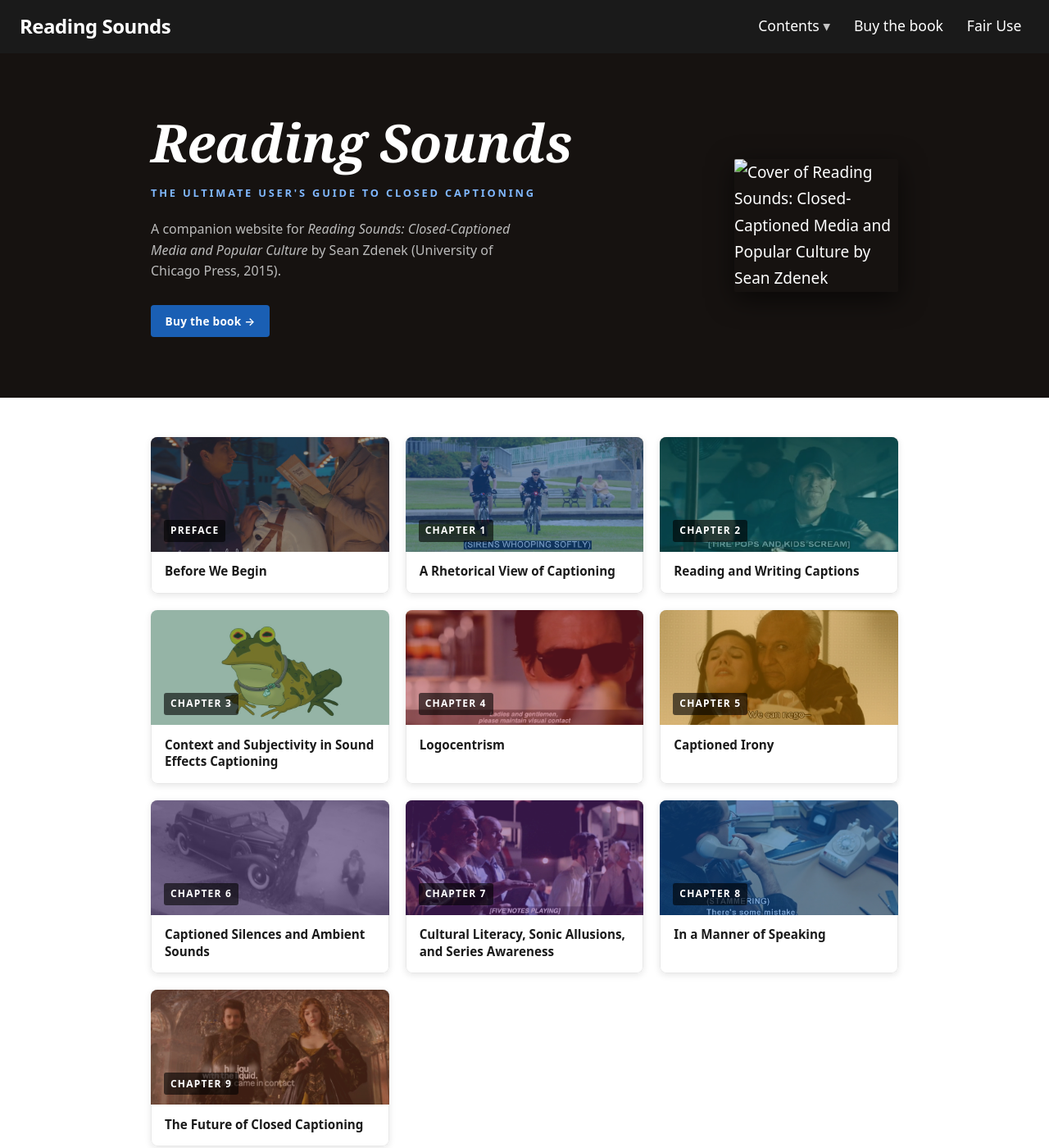
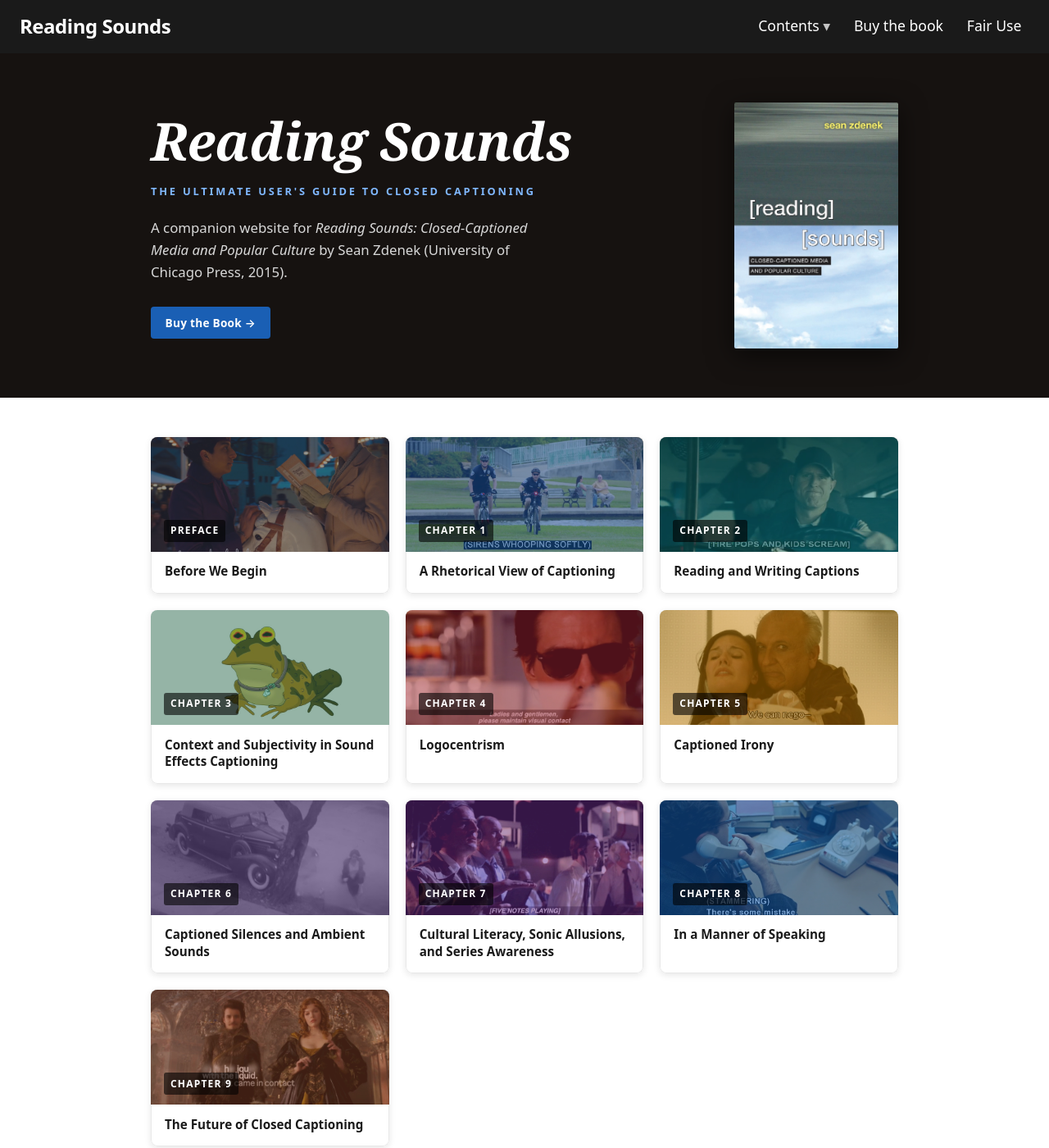
Before and after one commit to szdenek/readingsounds-site, a Jekyll site: the page built from index.html, in a window 1280 px wide and 1400 px high. Shown: the whole window at 82% size. Built offline with Jekyll 4.4.1, drawn with Linux system fonts in a browser that asks for light colours; some web fonts are replaced.

Commit message:
Fix book cover broken image, brighten hero desc text, capitalize Buy the Book
- Commit book-cover.jpg which was missing from git (causing broken image)
- Hero description: color #bbb → #d8d8d8, size 1rem → 1.05rem
- CTA button: "Buy the book" → "Buy the Book"

Co-Authored-By: Claude Sonnet 4.6 <noreply@anthropic.com>

```diff
--- a/assets/main.scss
+++ b/assets/main.scss
@@ -556,8 +556,8 @@ h1, h2, h3, h4 {
 }
 
 .home-hero-desc {
-  font-size: 1rem;
-  color: #bbb;
+  font-size: 1.05rem;
+  color: #d8d8d8;
   max-width: 460px;
   line-height: 1.6;
   margin: 0 0 1.75rem;
--- a/index.html
+++ b/index.html
@@ -10,7 +10,7 @@ description: "A companion website for Reading Sounds: Closed-Captioned Media and
     <h1 class="home-hero-title">Reading Sounds</h1>
     <p class="home-hero-sub">The Ultimate User's Guide to Closed Captioning</p>
     <p class="home-hero-desc">A companion website for <em>Reading Sounds: Closed-Captioned Media and Popular Culture</em> by Sean Zdenek (University of Chicago Press, 2015).</p>
-    <a href="https://press.uchicago.edu/ucp/books/book/chicago/R/bo21933882.html" class="home-hero-cta">Buy the book &rarr;</a>
+    <a href="https://press.uchicago.edu/ucp/books/book/chicago/R/bo21933882.html" class="home-hero-cta">Buy the Book &rarr;</a>
   </div>
   <div class="home-hero__cover">
     <img src="/assets/images/book-cover.jpg" alt="Cover of Reading Sounds: Closed-Captioned Media and Popular Culture by Sean Zdenek">
```
Also changed, not shown: assets/images/book-cover.jpg (added).
